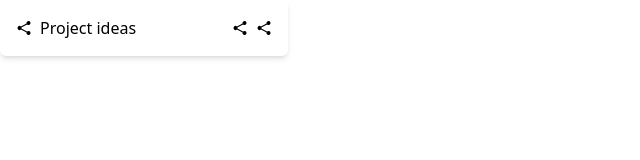
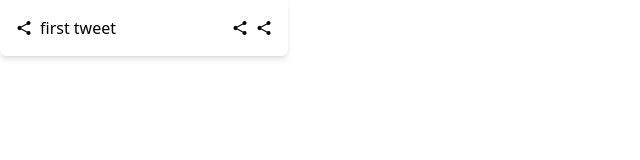
Before and after one commit to Sahil-Singh23/BrainBox-app-Frontend, a React (Vite) app: page / in a window 1280 px wide. Shown: the top 160 px of the page, without its empty margins (0-640 px from the left). Built offline with nearby package versions, Linux system fonts and the light colour scheme.

Commit message:
created component files

```diff
--- a/index.html
+++ b/index.html
@@ -5,9 +5,13 @@
     <link rel="icon" type="image/svg+xml" href="/vite.svg" />
     <meta name="viewport" content="width=device-width, initial-scale=1.0" />
     <title>brainboxfrontend</title>
+
   </head>
   <body>
     <div id="root"></div>
     <script type="module" src="/src/main.tsx"></script>
+
+<script async src="https://platform.twitter.com/widgets.js" charset="utf-8"></script>
+
   </body>
 </html>
--- a/src/App.tsx
+++ b/src/App.tsx
@@ -13,7 +13,7 @@ function App() {
 
       {/* <Button variant="primary" text='Add Content' onClick={()=>{}} size="md" startIcon={<PlusIcon size="lg"></PlusIcon>}></Button>
       <Button variant="secondary" text='Share Brain' onClick={()=>{}} size="md" startIcon={<ShareIcon size='lg'></ShareIcon>}></Button> */}
-      <Card></Card>
+      <Card type="twitter" title="first tweet"></Card>
     </>
   )
 }
--- a/src/components/Card.tsx
+++ b/src/components/Card.tsx
@@ -6,19 +6,23 @@ interface CardProps{
     type: "twitter"|"youtube";
 }
 
-const Card = (props: CardProps) => {
+const Card = ({title,link,type}: CardProps) => {
   return (
-    <div className="bg-white max-w-72
-     rounded-md shadow-md p-4 border-slate-100">
+    <div className="bg-white max-w-72 rounded-md shadow-md p-4 border-slate-100 flex flex-col">
         <div className="flex justify-between">
             <div className="flex gap-2">
                 <ShareIcon size="md"></ShareIcon>
-                Project ideas
+                {title}
             </div>
             <div className="flex gap-2">
                  <ShareIcon size="md"></ShareIcon>
                   <ShareIcon size="md"></ShareIcon>
             </div>
+        </div>
+        <div>
+            {(type==="twitter" && <blockquote className="twitter-tweet">
+                <a href="https://twitter.com/viralbiryani/status/2007775223089930529?s=20"></a>
+                </blockquote>)}
         </div>
 
     </div>
```
